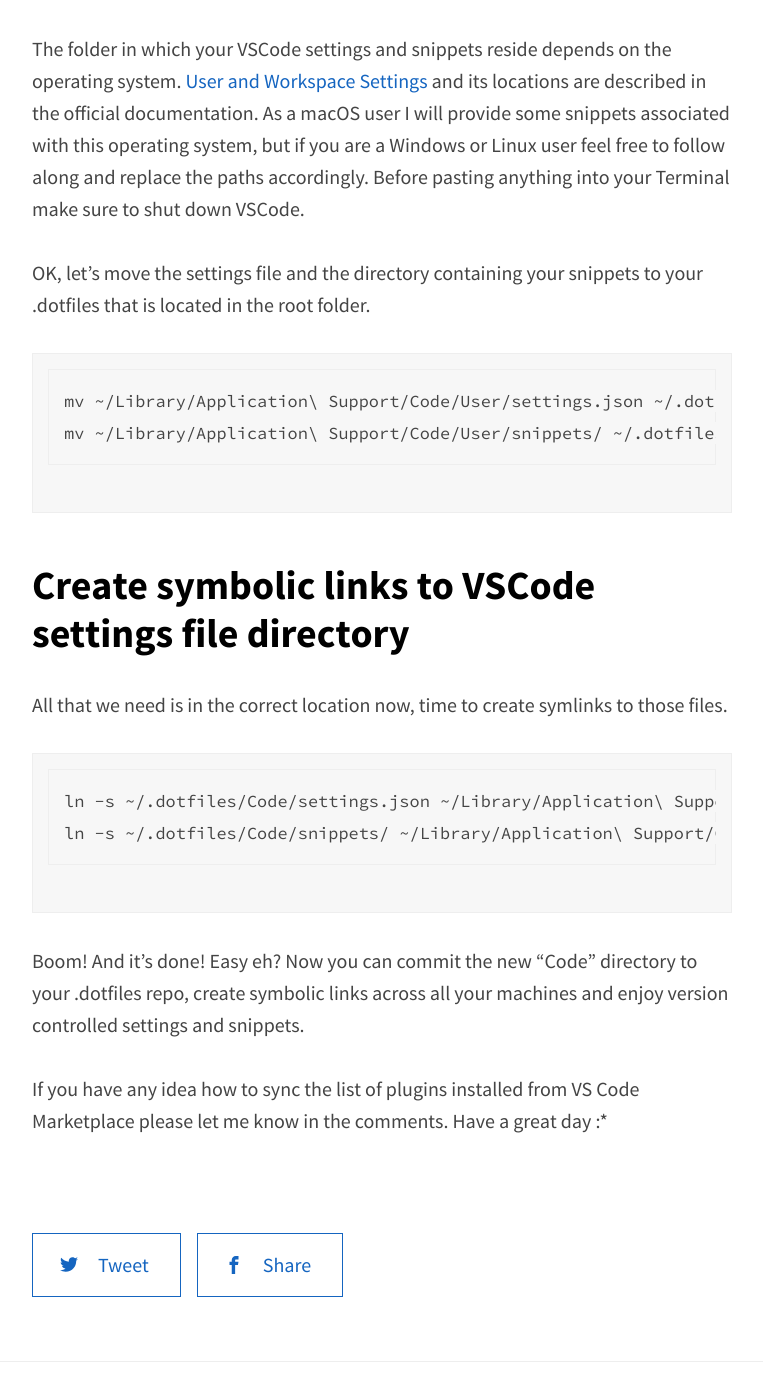
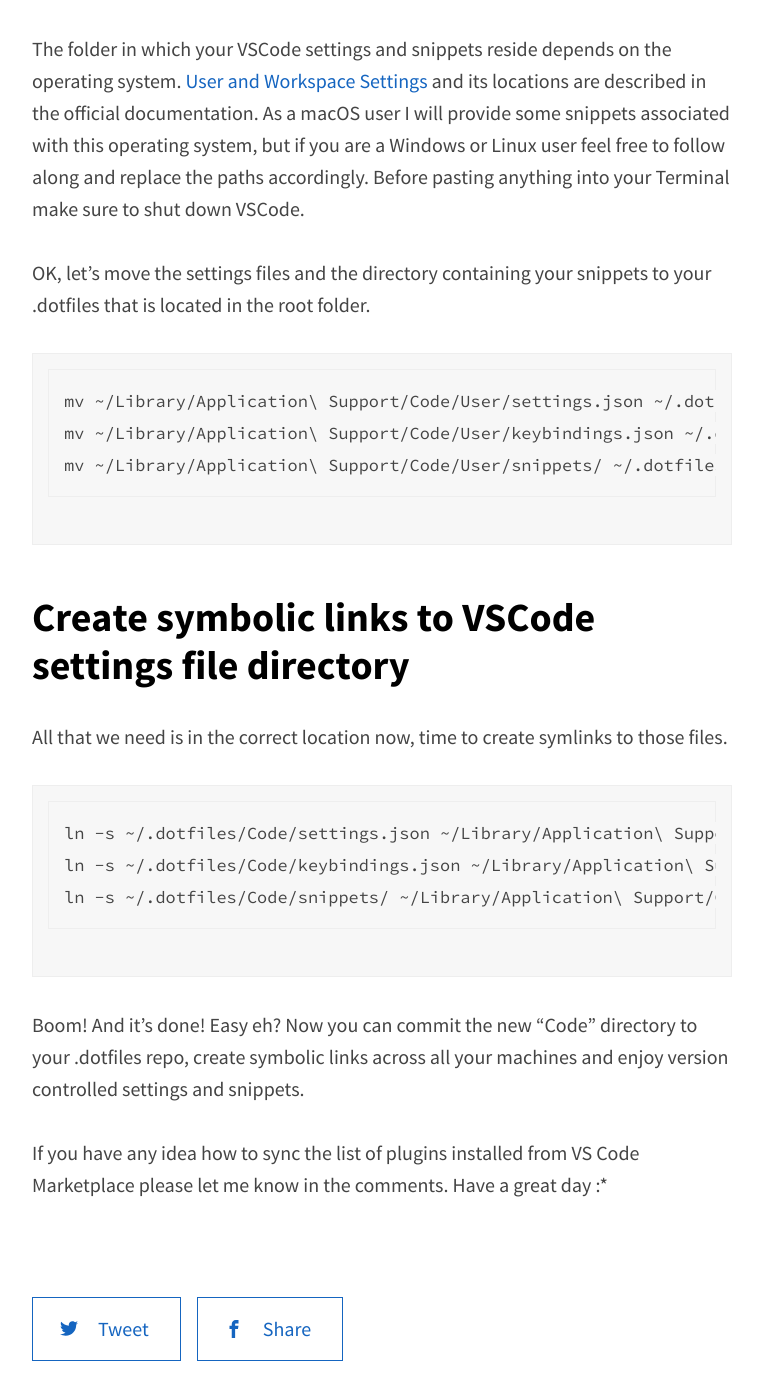
Before and after one commit to kimruddock/pawelgrzybek.github.io, a Jekyll site: the page built from _posts/2017-01-13-sync-vscode-settings-and-snippets-via-dotfiles-on-github.md, in a window 1280 px wide and 1400 px high, scrolled down 895 px. Shown: the whole window, without its empty margins (258-1021 px from the left). Built offline with Jekyll 4.4.1, drawn with Linux system fonts in a browser that asks for light colours; comment, search, counter and statistics services are not loaded.

Commit message:
Add instructions about keybindings to vscode sync article

````diff
--- a/_posts/2017-01-13-sync-vscode-settings-and-snippets-via-dotfiles-on-github.md
+++ b/_posts/2017-01-13-sync-vscode-settings-and-snippets-via-dotfiles-on-github.md
@@ -12,10 +12,11 @@
 
 The folder in which your VSCode settings and snippets reside depends on the operating system. [User and Workspace Settings](https://code.visualstudio.com/Docs/customization/userandworkspace) and its locations are described in the official documentation. As a macOS user I will provide some snippets associated with this operating system, but if you are a Windows or Linux user feel free to follow along and replace the paths accordingly. Before pasting anything into your Terminal make sure to shut down VSCode.
 
-OK, let's move the settings file and the directory containing your snippets to your .dotfiles that is located in the root folder.
+OK, let's move the settings files and the directory containing your snippets to your .dotfiles that is located in the root folder.
 
 ```
 mv ~/Library/Application\ Support/Code/User/settings.json ~/.dotfiles/Code/
+mv ~/Library/Application\ Support/Code/User/keybindings.json ~/.dotfiles/Code/
 mv ~/Library/Application\ Support/Code/User/snippets/ ~/.dotfiles/Code/
 ```
 
@@ -25,6 +26,7 @@
 
 ```
 ln -s ~/.dotfiles/Code/settings.json ~/Library/Application\ Support/Code/User/settings.json
+ln -s ~/.dotfiles/Code/keybindings.json ~/Library/Application\ Support/Code/User/keybindings.json
 ln -s ~/.dotfiles/Code/snippets/ ~/Library/Application\ Support/Code/User/snippets
 ```
 
````
